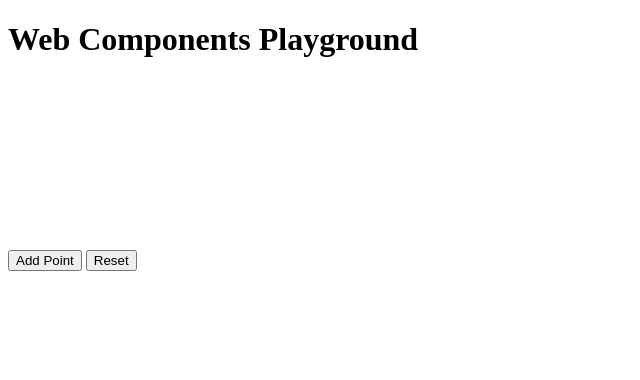
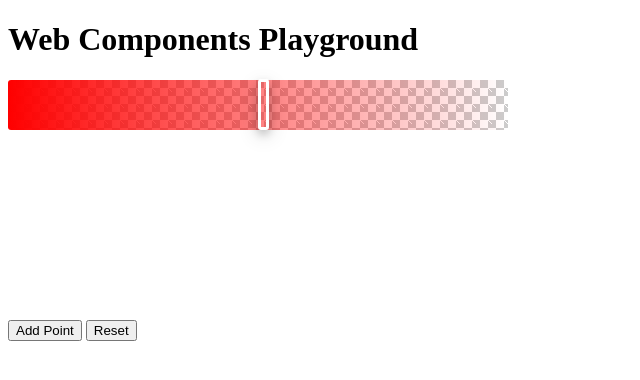
Before and after one commit to jrlarsen/web-components-playground, a plain HTML site: page index.html in a window 1280 px wide. Shown: the whole page, without its empty margins (0-640 px from the left). Drawn offline with Linux system fonts and the light colour scheme.

Commit message:
Initial slider

```diff
--- /dev/null
+++ b/components/my-slider.js
@@ -0,0 +1,27 @@
+class MySlider extends HTMLElement {
+    connectedCallback() {
+        this.innerHTML = '<div class="bg-overlay"></div><div class="thumb"></div>';
+        this.style.display = 'inline-block';
+        this.style.position = 'relative';
+        this.style.width = '500px';
+        this.style.height = '50px';
+
+        const bg = this.querySelector('.bg-overlay');
+        bg.style.width = '100%';
+        bg.style.height = '100%';
+        bg.style.position = 'absolute';
+        bg.style.backgroundColor = this.getAttribute('backgroundcolor');
+
+        const th = this.querySelector('.thumb');
+        th.style.marginLeft = this.getAttribute('value') + 'px';
+        th.style.width = '5px';
+        th.style.height = 'calc(100% - 5px)';
+        th.style.position = 'absolute';
+        th.style.border = '3px solid white';
+        th.style.borderRadius = '3px';
+    }
+}
+
+if (!customElements.get("my-slider")) {
+    customElements.define("my-slider", MySlider);
+}
--- a/index.html
+++ b/index.html
@@ -4,14 +4,53 @@
         <meta charset="UTF-8" />
         <title>Web Components Playground</title>
         <style>
-            canvas {
-                border: 1px solid silver;
+            my-slider {
+                display: inline-block;
+                position: relative;
+                border-radius: 3px;
+                height: 50px;
+                width: 500px;
+                background-image: linear-gradient(45deg, #ccc 25%,
+                transparent 25%),linear-gradient(-45deg, #ccc 25%,
+                transparent 25%),linear-gradient(45deg, transparent 75%,
+                #ccc 75%),linear-gradient(-45deg, transparent 75%, #ccc 75%);
+                background-size: 16px 16px;
+                background-position: 0 0, 0 8px, 8px -8px, -8px 0px;
+            }
+
+            .bg-overlay {
+                width: 100%;
+                height: 100%;
+                position: absolute;
+                border-radius: 3px;
+                background: linear-gradient(to right, #ff0000 0%, #ff000000 100%);
+            }
+
+            .thumb {
+                margin-top: -1px;
+                left: 250px;
+                width: 5px;
+                height: calc(100% - 5px);
+                position: absolute;
+                border-style: solid;
+                border-width: 3px;
+                border-color: white;
+                border-radius: 3px;
+                pointer-events: none;
+                box-shadow: 0 4px 8px 0 rgba(0, 0, 0, 0.2),
+                            0 6px 20px 0 rgba(0, 0, 0, 0.19);
+
             }
         </style>
         <script src="components/shapes-canvas.js"></script>
+        <script src="components/my-slider.js"></script>
     </head>
     <body>
         <h1>Web Components Playground</h1>
+
+        <p>
+            <my-slider />
+        </p>
 
         <shapes-canvas id="shapes" shapes=[]></shapes-canvas>
 
```
